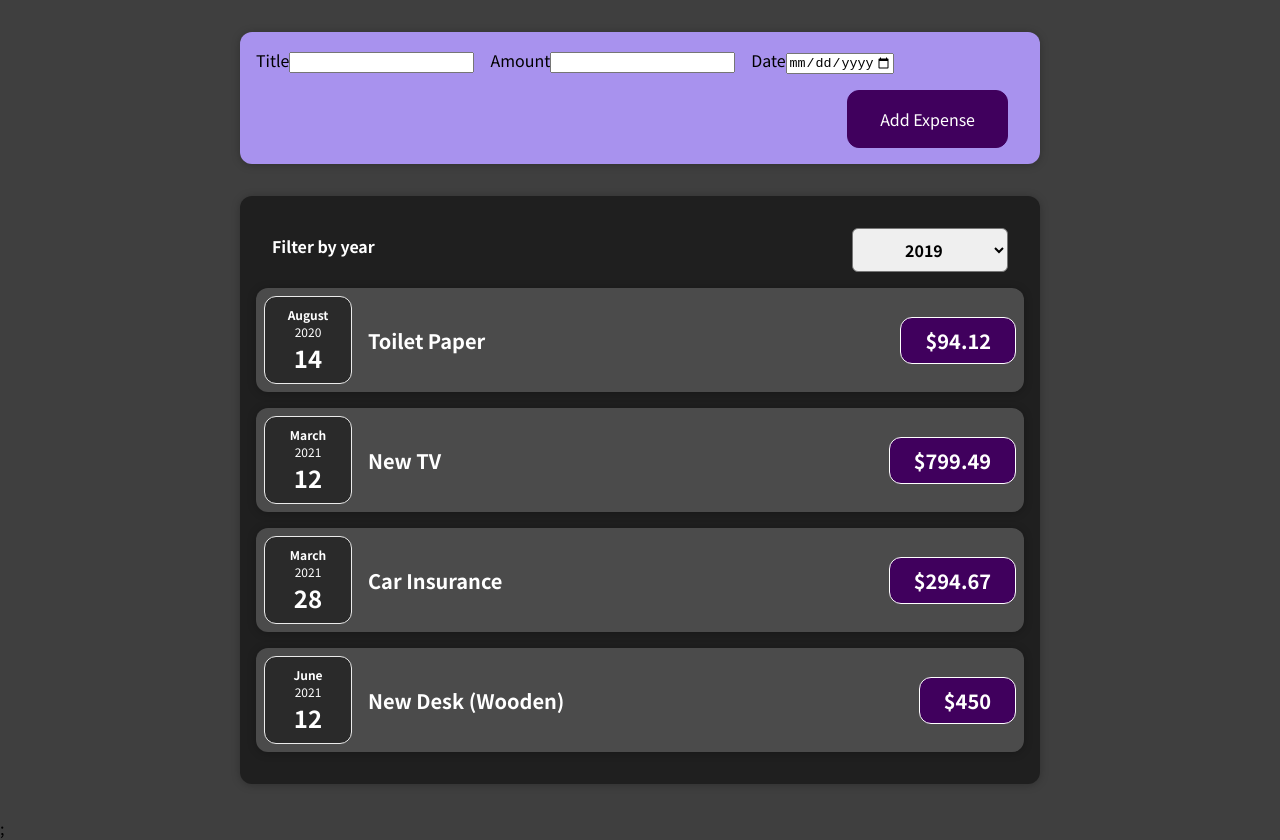
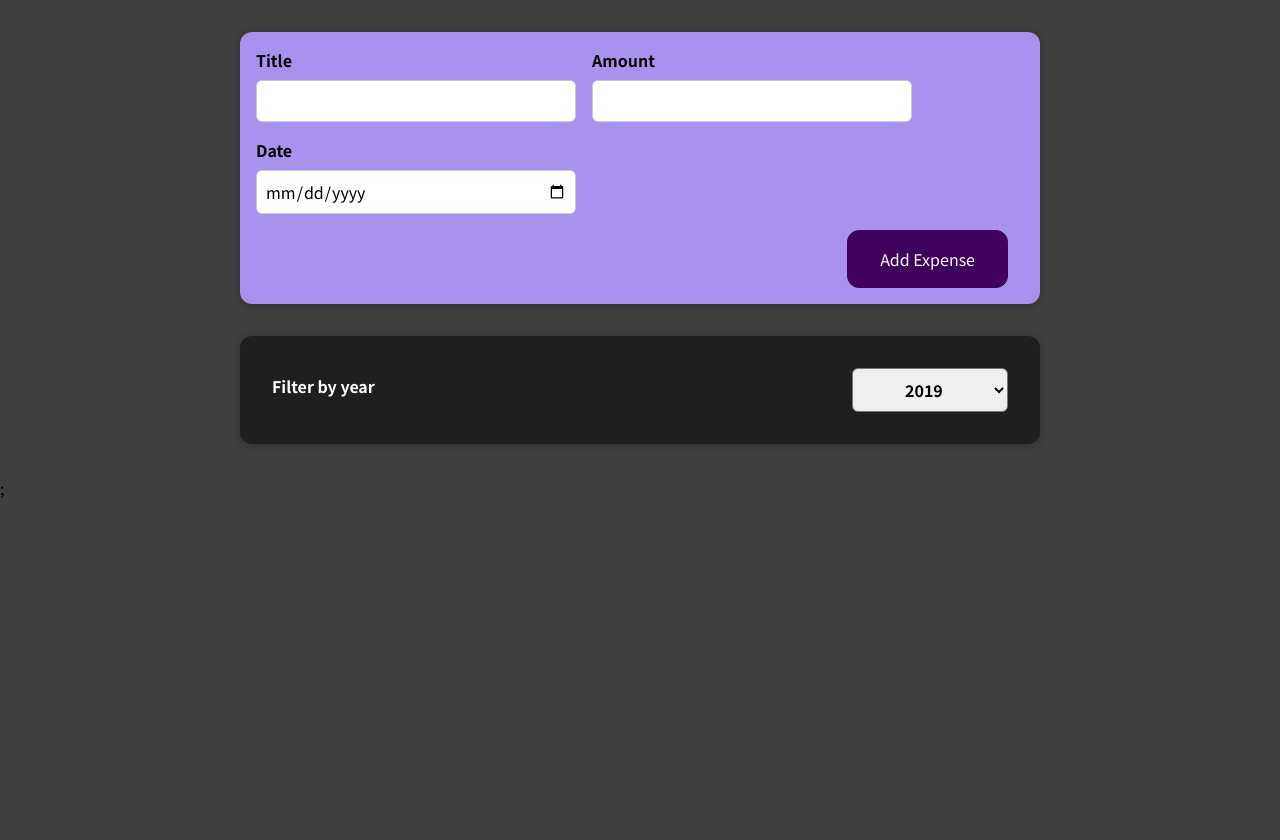
Before and after one commit to DeonJordaan/react-complete-guide, a React (Create React App) app: page / in a window 1280 px wide. After the commit the page ends 800 px from the top, so only its background shows below. Built offline with nearby package versions, Linux system fonts and the light colour scheme.

Commit message:
Section 5 - Rendering Lists

```diff
--- a/src/App.js
+++ b/src/App.js
@@ -1,8 +1,9 @@
+import React, {useState} from 'react'
+
 import Expenses from './components/Expenses/Expenses';
 import NewExpense from './components/NewExpense/NewExpense';
 
-const App = () => {
-	const expenses = [
+const DUMMY_EXPENSES = [
 		{
 			id: 'e1',
 			title: 'Toilet Paper',
@@ -24,15 +25,22 @@ const App = () => {
 		},
 	];
 
+const App = () => {
+	const [expenses, setExpenses] = useState(DUMMY_EXPENSES);
+
 	const addExpenseHandler = (expense) => {
-		console.log('In App.js');
-		console.log(expense);
+		setExpenses((prevExpenses) => {
+			return [expense, ...prevExpenses]
+		})
 	};
+
+
 
 	return (
 		<div>
 			<NewExpense onAddExpense={addExpenseHandler} />
 			<Expenses items={expenses} />;
+
 		</div>
 	);
 };
--- a/src/components/Expenses/Expenses.js
+++ b/src/components/Expenses/Expenses.js
@@ -12,6 +12,10 @@ const Expenses = (props) => {
 		setChosenYear(selectedYear);
 	};
 
+	const filteredExpenses = props.items.filter(expense => {
+		return expense.date.getFullYear().toString() === chosenYear
+	})
+
 	return (
 		<div>
 			<Card className="expenses">
@@ -19,26 +23,15 @@ const Expenses = (props) => {
 					selected={chosenYear}
 					onYearSelection={selectYearHandler}
 				/>
-				<ExpenseItem
-					title={props.items[0].title}
-					amount={props.items[0].amount}
-					date={props.items[0].date}
-				/>
-				<ExpenseItem
-					title={props.items[1].title}
-					amount={props.items[1].amount}
-					date={props.items[1].date}
-				/>
-				<ExpenseItem
-					title={props.items[2].title}
-					amount={props.items[2].amount}
-					date={props.items[2].date}
-				/>
-				<ExpenseItem
-					title={props.items[3].title}
-					amount={props.items[3].amount}
-					date={props.items[3].date}
-				/>
+				{filteredExpenses.map(expense => (
+					<ExpenseItem
+						key={expense.id}
+						title={expense.title}
+						amount={expense.amount}
+						date={expense.date}
+					/>
+				))}
+
 			</Card>
 		</div>
 	);
--- a/src/components/NewExpense/ExpenseForm.js
+++ b/src/components/NewExpense/ExpenseForm.js
@@ -59,7 +59,7 @@ const ExpenseForm = (props) => {
 	return (
 		<form onSubmit={submitHandler}>
 			<div className="new-expense__controls">
-				<div classname="new-expense__control">
+				<div className="new-expense__control">
 					<label>Title</label>
 					<input
 						type="text"
@@ -67,7 +67,7 @@ const ExpenseForm = (props) => {
 						onChange={titleChangeHandler}
 					/>
 				</div>
-				<div classname="new-expense__control">
+				<div className="new-expense__control">
 					<label>Amount</label>
 					<input
 						type="number"
@@ -77,7 +77,7 @@ const ExpenseForm = (props) => {
 						onChange={amountChangeHandler}
 					/>
 				</div>
-				<div classname="new-expense__control">
+				<div className="new-expense__control">
 					<label>Date</label>
 					<input
 						type="date"
```
Also changed, not shown: 1 other file (tests, documents, lock files or other folders).
